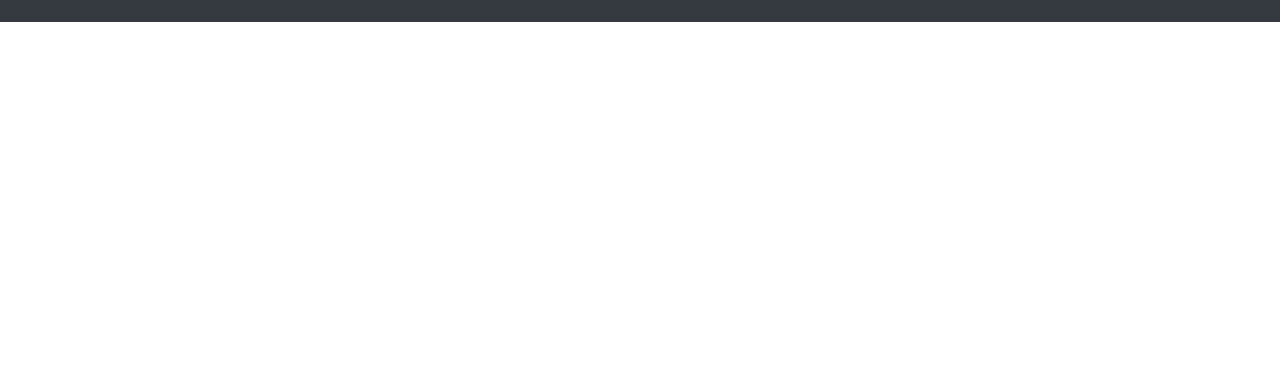
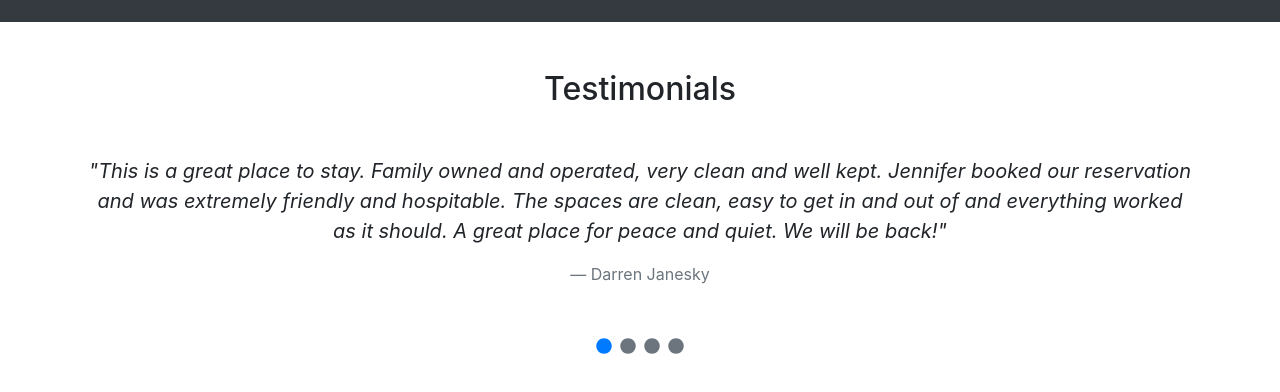
Before and after one commit to brandonptucker/albanyrvresort.com, a Nuxt app: page / in a window 1280 px wide. Shown: the part 1574-1966 px from the top of the page. Before the commit the page ends 1596 px from the top, so only its background shows below. Built offline with nearby package versions, Linux system fonts and the light colour scheme.

Commit message:
Add testimonials

```diff
--- /dev/null
+++ b/components/Testimonials.vue
@@ -0,0 +1,32 @@
+<template>
+  <div>
+    <blockquote class="blockquote mb-5">
+      <p><em>"{{ testimonials[index].text }}"</em></p>
+      <footer class="blockquote-footer">{{ testimonials[index].name }}</footer>
+    </blockquote>
+    <ul class="list-inline">
+      <li
+        v-for="(testimonial, idx) in testimonials"
+        :class="index === idx ? 'text-primary' : 'text-secondary'"
+        :key="idx"
+        class="list-inline-item"
+        @click="index = idx"
+      >
+        <font-awesome-icon icon="circle" />
+      </li>
+    </ul>
+  </div>
+</template>
+
+<script>
+export default {
+  props: {
+    testimonials: { type: Array, required: true },
+  },
+  data() {
+    return {
+      index: 0,
+    };
+  },
+};
+</script>
--- a/pages/index.vue
+++ b/pages/index.vue
@@ -105,11 +105,46 @@
         </div>
       </div>
     </div>
+    <div class="container my-5 text-center">
+      <h2 class="mb-5">Testimonials</h2>
+      <testimonials :testimonials="testimonials"/>
+    </div>
   </main>
 </template>
 
 <script>
+import Testimonials from '../components/Testimonials.vue';
+
 export default {
+  components: {
+    Testimonials,
+  },
+  data() {
+    return {
+      testimonials: [
+        {
+          text:
+            'This is a great place to stay. Family owned and operated, very clean and well kept. Jennifer booked our reservation and was extremely friendly and hospitable. The spaces are clean, easy to get in and out of and everything worked as it should. A great place for peace and quiet. We will be back!',
+          name: 'Darren Janesky',
+        },
+        {
+          text:
+            'Super clean resort-like bathrooms and showers, well maintained park, nice rigs stay here, owners are very friendly and helpful, RV parts and service next door.',
+          name: 'Mike Shelton',
+        },
+        {
+          text:
+            'We love this place! Each lot has ample space, shade and privacy! It has now become our go-to place to stop going north and heading south!',
+          name: 'Rose Gifford',
+        },
+        {
+          text:
+            '5 stars Love, Love, Love this park! Staff is tremendously helpful, Clean well maintained facilities. Spacious Lots, Quiet. Will be back!',
+          name: 'A Google User',
+        },
+      ],
+    };
+  },
   head() {
     return {
       titleTemplate: '%s - Home',
--- a/plugins/font-awesome.js
+++ b/plugins/font-awesome.js
@@ -7,6 +7,7 @@ import {
   faSmile,
   faFish,
   faWifi,
+  faCircle,
 } from '@fortawesome/free-solid-svg-icons';
 import {
   faFacebook,
@@ -26,7 +27,8 @@ library.add(
   faBus,
   faSmile,
   faFish,
-  faWifi
+  faWifi,
+  faCircle
 );
 
 Vue.component('font-awesome-icon', FontAwesomeIcon);
```
